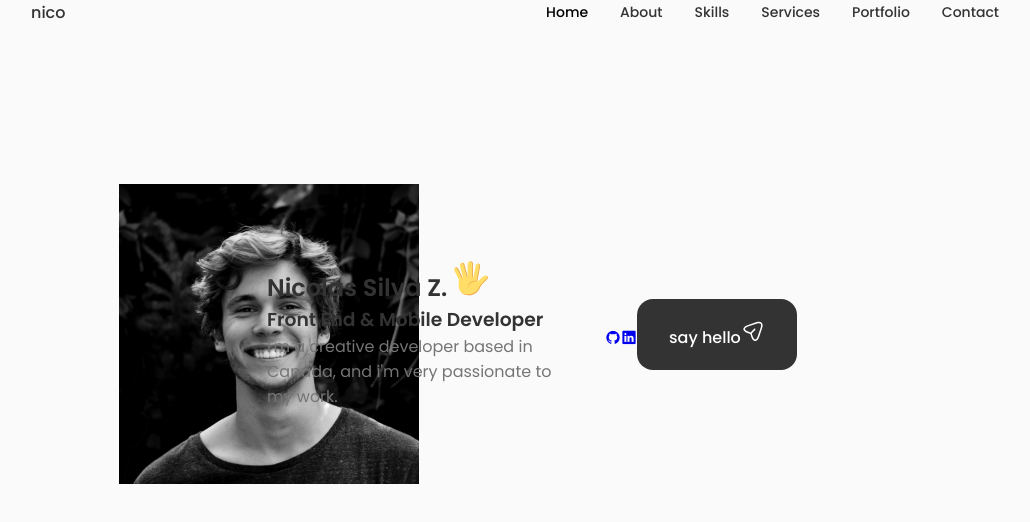
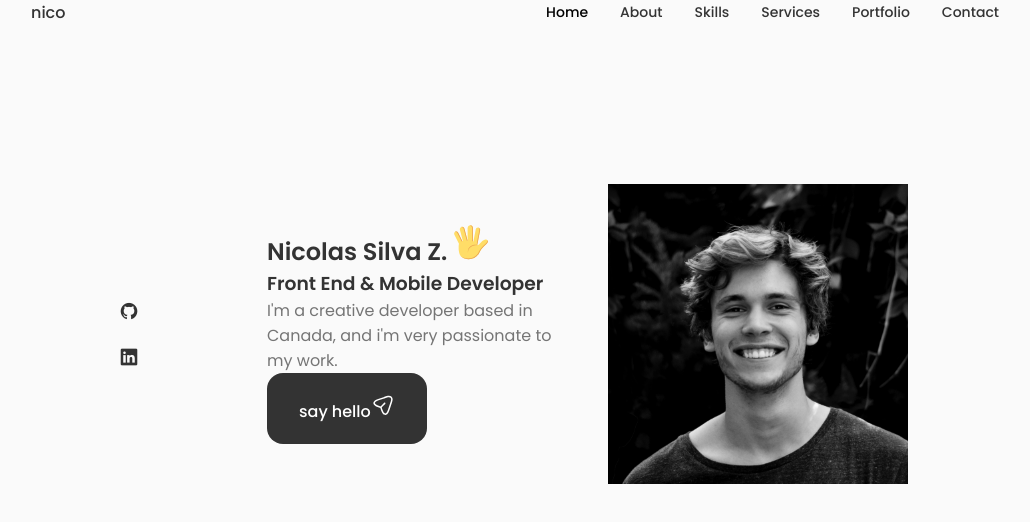
Before and after one commit to nicoisz/myWebSite, a React (Create React App) app: page / in a window 1280 px wide. Shown: the top 522 px of the page, without its empty margins (125-1155 px from the left). Built offline with nearby package versions, Linux system fonts and the light colour scheme.

Commit message:
home corrections

```diff
--- a/src/components/home/Data.jsx
+++ b/src/components/home/Data.jsx
@@ -54,6 +54,26 @@ const Data = () => {
       </svg></h1>
         <h3 className='home__subtitle'>Front End & Mobile Developer</h3>
         <p className='home__description'>I'm a creative developer based in Canada, and i'm very passionate to my work.</p>
+
+        <a href='#contact' className='button button--flex'>say hello
+        <svg
+                class="button__icon"
+                xmlns="http://www.w3.org/2000/svg"
+                width="24"
+                height="24"
+                viewBox="0 0 24 24"
+                fill="none"
+              >
+                <path
+                  d="M14.2199 21.9352C13.0399 21.9352 11.3699 21.1052 10.0499 17.1352L9.32988 14.9752L7.16988 14.2552C3.20988 12.9352 2.37988 11.2652 2.37988 10.0852C2.37988 8.91525 3.20988 7.23525 7.16988 5.90525L15.6599 3.07525C17.7799 2.36525 19.5499 2.57525 20.6399 3.65525C21.7299 4.73525 21.9399 6.51525 21.2299 8.63525L18.3999 17.1252C17.0699 21.1052 15.3999 21.9352 14.2199 21.9352ZM7.63988 7.33525C4.85988 8.26525 3.86988 9.36525 3.86988 10.0852C3.86988 10.8052 4.85988 11.9052 7.63988 12.8252L10.1599 13.6652C10.3799 13.7352 10.5599 13.9152 10.6299 14.1352L11.4699 16.6552C12.3899 19.4352 13.4999 20.4252 14.2199 20.4252C14.9399 20.4252 16.0399 19.4352 16.9699 16.6552L19.7999 8.16525C20.3099 6.62525 20.2199 5.36525 19.5699 4.71525C18.9199 4.06525 17.6599 3.98525 16.1299 4.49525L7.63988 7.33525Z"
+                  fill="var(--container-color)"
+                ></path>
+                <path
+                  d="M10.11 14.7052C9.92005 14.7052 9.73005 14.6352 9.58005 14.4852C9.29005 14.1952 9.29005 13.7152 9.58005 13.4252L13.16 9.83518C13.45 9.54518 13.93 9.54518 14.22 9.83518C14.51 10.1252 14.51 10.6052 14.22 10.8952L10.64 14.4852C10.5 14.6352 10.3 14.7052 10.11 14.7052Z"
+                  fill="var(--container-color)"
+                ></path>
+            </svg>
+        </a>
     </div>
   )
 }
--- a/src/components/home/Home.jsx
+++ b/src/components/home/Home.jsx
@@ -15,10 +15,8 @@ const Home = () => {
         <div className='home__container container grid'>
           <div className='home__content grid'>
             <div className='home__img'></div>
-            <Data/>
             <Social />
-
-
+            <Data />
           </div>
         </div>
       </section>
--- a/src/components/home/Social.jsx
+++ b/src/components/home/Social.jsx
@@ -9,25 +9,7 @@ const Social = () => {
           <a href='https://www.linkedin.com/in/nicoisz/' rel='linkedin' className='home__social-icon' target='_blank'>
             <i className='uil uil-linkedin'></i>
           </a>
-          <a href='#contact' className='button button--flex'>say hello
-          <svg
-                  class="button__icon"
-                  xmlns="http://www.w3.org/2000/svg"
-                  width="24"
-                  height="24"
-                  viewBox="0 0 24 24"
-                  fill="none"
-                >
-                  <path
-                    d="M14.2199 21.9352C13.0399 21.9352 11.3699 21.1052 10.0499 17.1352L9.32988 14.9752L7.16988 14.2552C3.20988 12.9352 2.37988 11.2652 2.37988 10.0852C2.37988 8.91525 3.20988 7.23525 7.16988 5.90525L15.6599 3.07525C17.7799 2.36525 19.5499 2.57525 20.6399 3.65525C21.7299 4.73525 21.9399 6.51525 21.2299 8.63525L18.3999 17.1252C17.0699 21.1052 15.3999 21.9352 14.2199 21.9352ZM7.63988 7.33525C4.85988 8.26525 3.86988 9.36525 3.86988 10.0852C3.86988 10.8052 4.85988 11.9052 7.63988 12.8252L10.1599 13.6652C10.3799 13.7352 10.5599 13.9152 10.6299 14.1352L11.4699 16.6552C12.3899 19.4352 13.4999 20.4252 14.2199 20.4252C14.9399 20.4252 16.0399 19.4352 16.9699 16.6552L19.7999 8.16525C20.3099 6.62525 20.2199 5.36525 19.5699 4.71525C18.9199 4.06525 17.6599 3.98525 16.1299 4.49525L7.63988 7.33525Z"
-                    fill="var(--container-color)"
-                  ></path>
-                  <path
-                    d="M10.11 14.7052C9.92005 14.7052 9.73005 14.6352 9.58005 14.4852C9.29005 14.1952 9.29005 13.7152 9.58005 13.4252L13.16 9.83518C13.45 9.54518 13.93 9.54518 14.22 9.83518C14.51 10.1252 14.51 10.6052 14.22 10.8952L10.64 14.4852C10.5 14.6352 10.3 14.7052 10.11 14.7052Z"
-                    fill="var(--container-color)"
-                  ></path>
-              </svg>
-          </a>
+
     </div>
   )
 }
--- a/src/components/home/home.css
+++ b/src/components/home/home.css
@@ -7,11 +7,27 @@
 .squeezed{
     display: none;
 }
+
+.home__social{
+    display: grid;
+    grid-template-columns: max-content;
+    row-gap: 1rem;
+}
+
+.home__social-icon{
+    font-size: 1.25rem;
+    color: var(--title-color);
+}
+
+
 .home__img{
     background-image: url(../../assets/profile.jpg);
     background-repeat: no-repeat;
     background-position: center;
     background-size: cover;
+    box-shadow: inset 0 0 0 9px rgb(255, 255, 255 / 30%);
+    order: 1;
+    justify-self: center;
     width: 300px;
     height: 300px;
 }
--- a/src/components/home/noSpace/noSpace.css
+++ b/src/components/home/noSpace/noSpace.css
@@ -15,7 +15,7 @@ body{
     background-repeat: repeat-x, repeat-y;
     background-size: cover;
     background-position: center;
-    height: 100vh;
+    height: 200vh;
 }
 
 
```
